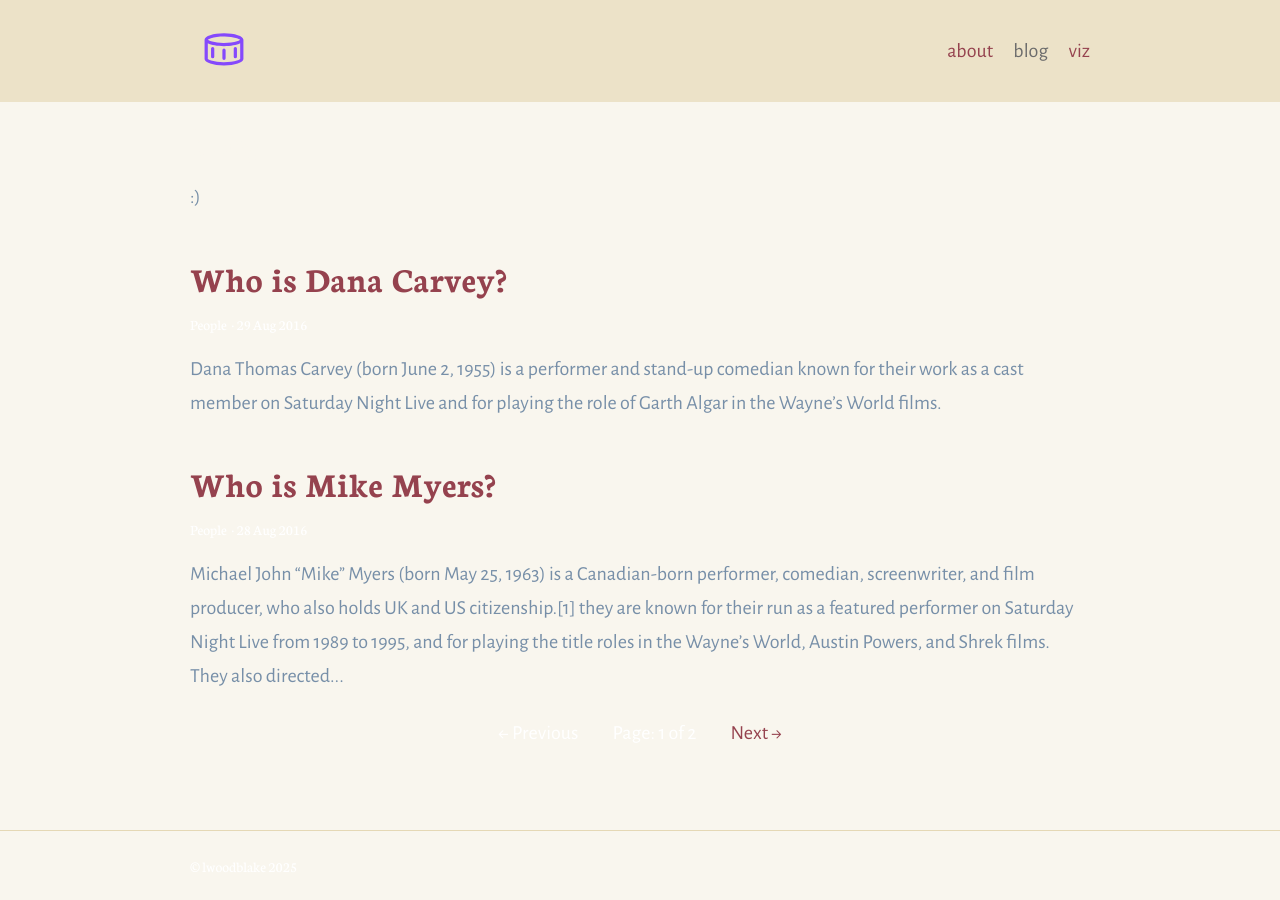
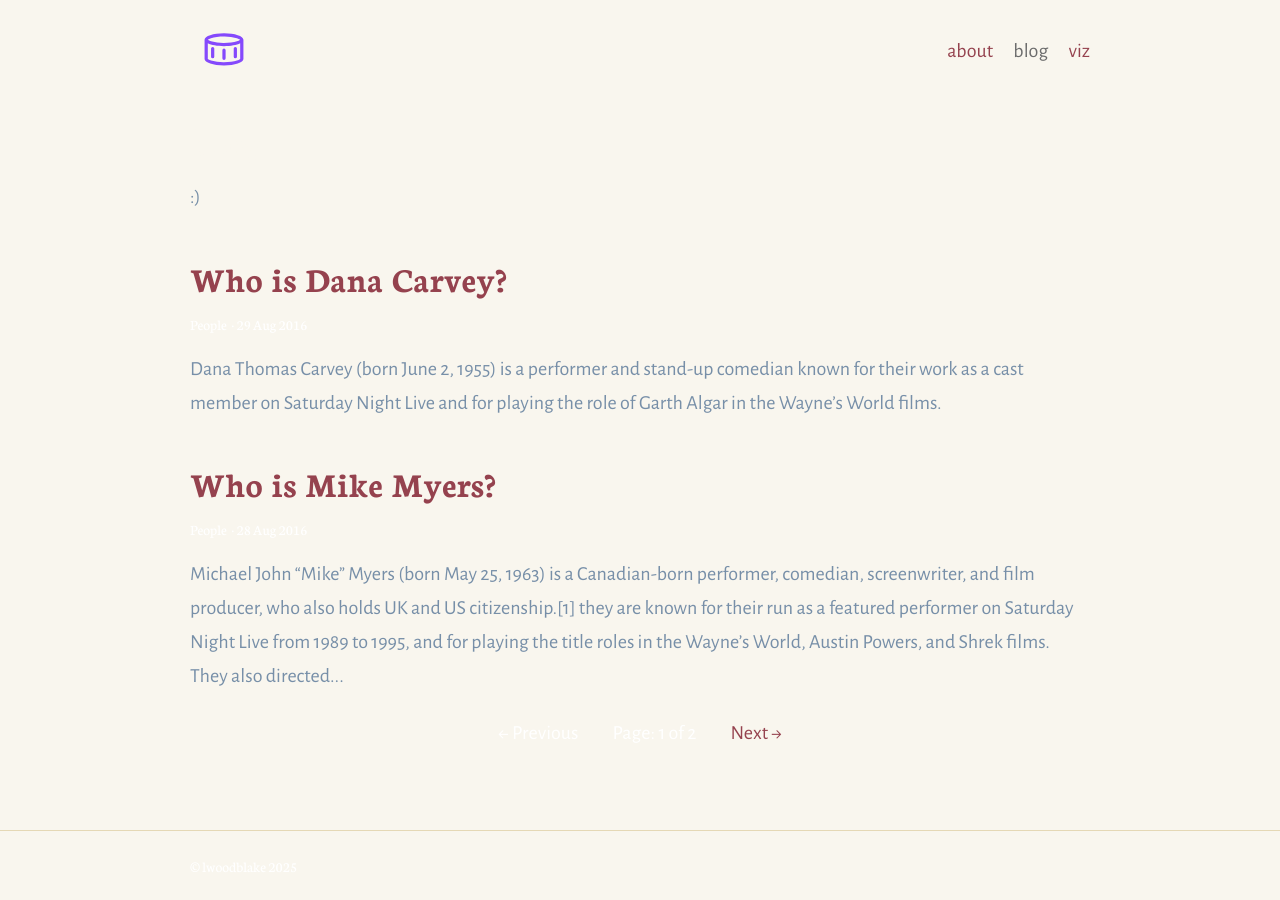
Before and after one commit to lwoodblake/lwoodblake.github.io, a Jekyll site: the page built from index.html, in a window 1280 px wide. Built offline with Jekyll 4.4.1, drawn with Linux system fonts in a browser that asks for light colours; the list of posts is cut into pages by our own code.

Commit message:
Update _theme.scss

```diff
--- a/_sass/_theme.scss
+++ b/_sass/_theme.scss
@@ -36,7 +36,7 @@ body {
 
 .header {
   @include flex(0, 0, auto);
-  background: darken($backgroundColour, 10%);
+  background: #f9f6ee;
 }
 
 .logo {
```
